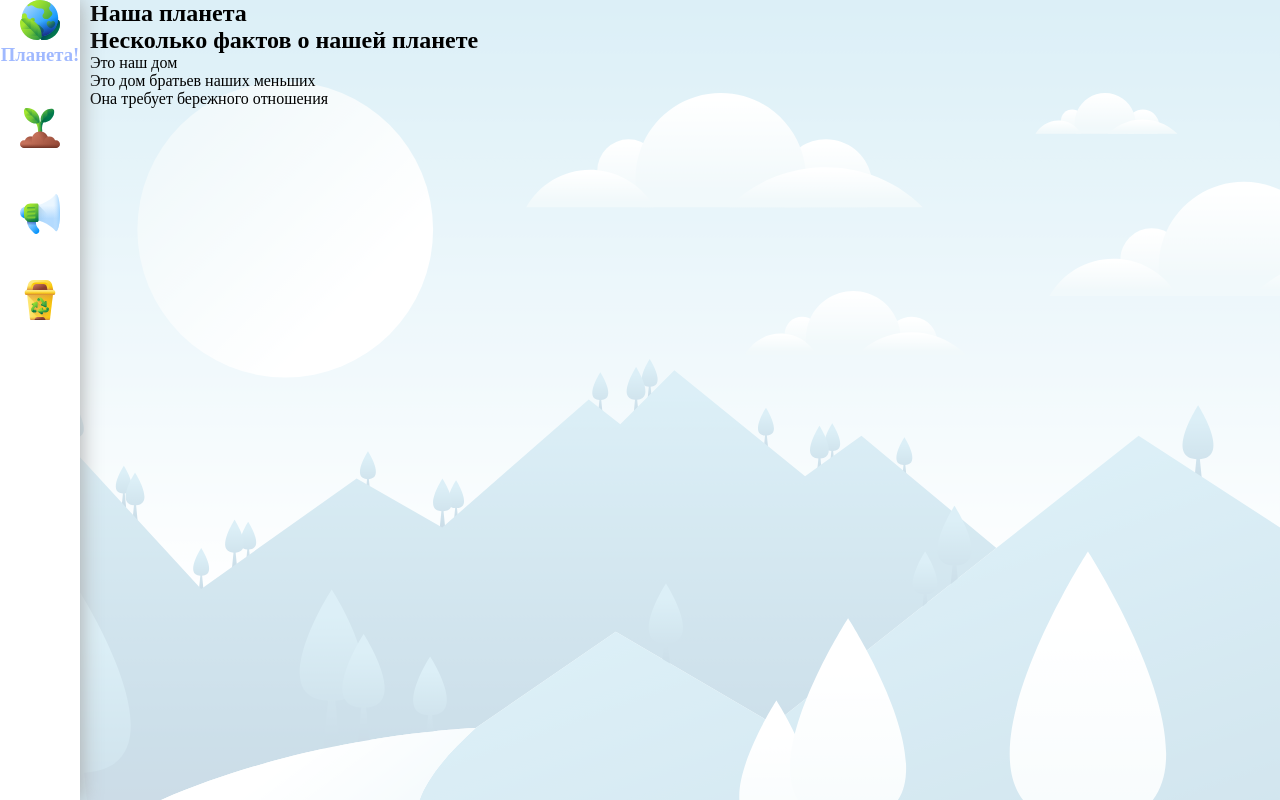
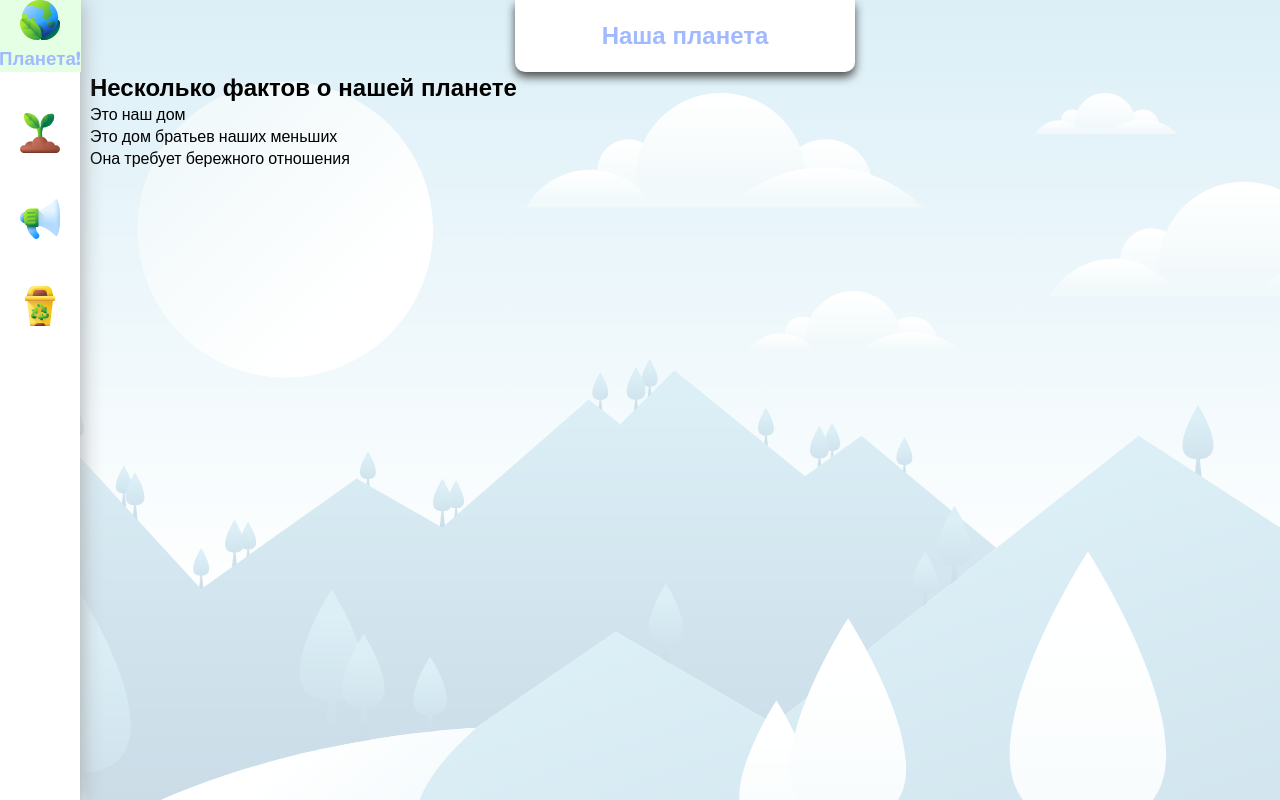
Before and after one commit to Avrora-star/ECO-site, a plain HTML site: page index.html in a window 1280 px wide. Drawn offline with nearby package versions, Linux system fonts and the light colour scheme.

Commit message:
title for header

```diff
--- a/style.css
+++ b/style.css
@@ -1,6 +1,9 @@
+@import url('https://fonts.googleapis.com/css2?family=Nunito:wght@400;900&display=swap');
+
 * {
     margin: 0;
     padding: 0;
+    font-family: "Nunito", sans-serif;
 }
 
 .bg {
@@ -66,6 +69,19 @@ section {
     margin-left: 90px;
 }
 
+.title {
+   padding: 20px;
+   color:#a0b9ff;
+   box-shadow: 0 5px 10px #4b4b4b;
+   height: auto;
+   width: 300px;
+   margin:auto;
+   background-color: white;
+   border-radius: 0 0 10px 10px;
+   text-align: center;
+   font-weight: bold;
+}
+
 @media (max-width: 844px) {
     .menu {
         height: 70px;
```
